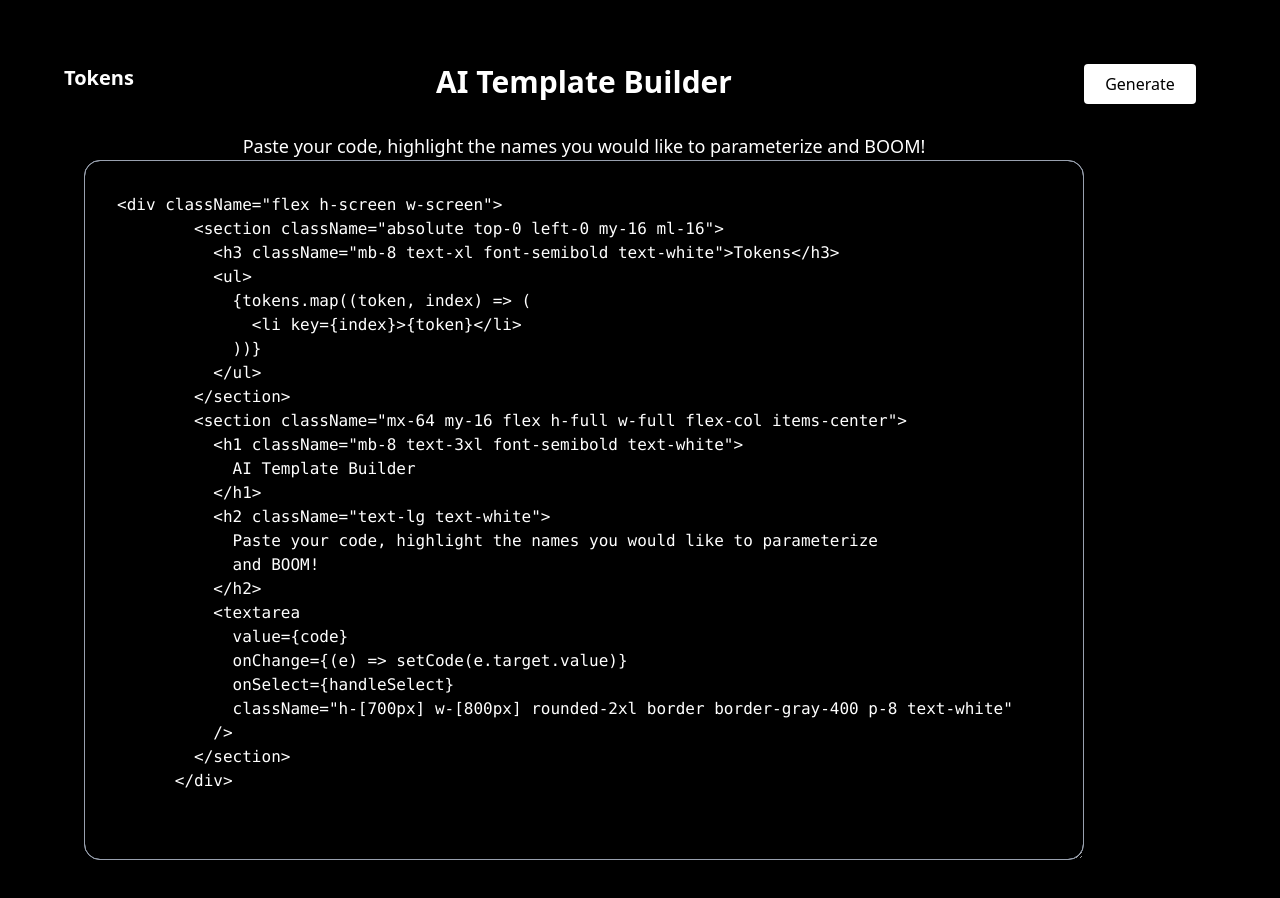
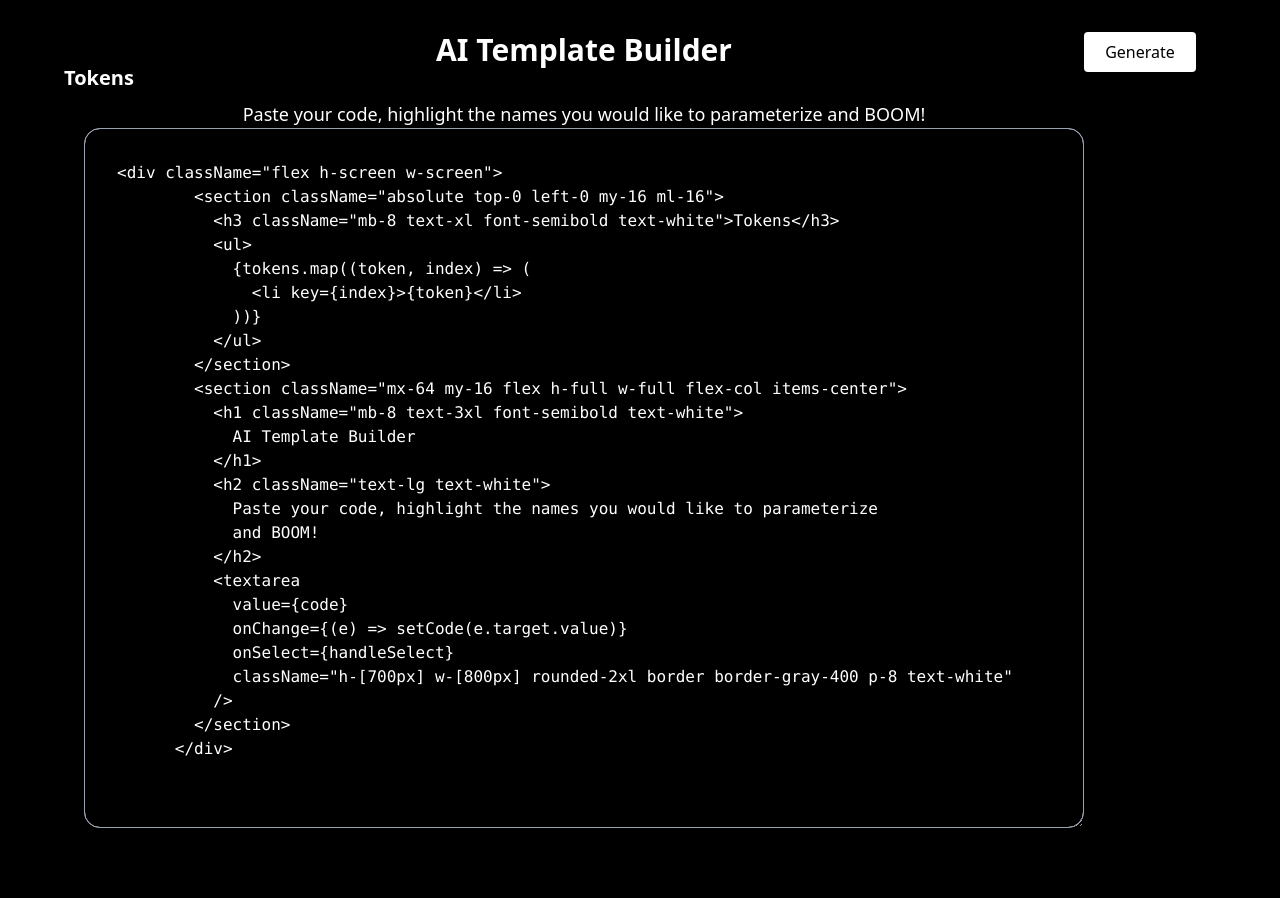
Before and after one commit to iagombermudez/template-builder, a React (Vite) app: page / in a window 1280 px wide. Shown: the top 898 px of the page. After the commit the page ends 864 px from the top, so only its background shows below. Built offline with nearby package versions, Linux system fonts and the light colour scheme.

Commit message:
sync textarea with highlights div

```diff
--- a/src/pages/template-builder-page.hooks.tsx
+++ b/src/pages/template-builder-page.hooks.tsx
@@ -1,4 +1,4 @@
-import { useState, type JSX } from "react";
+import { useRef, useState, type JSX } from "react";
 import type {
   BuilderParameter,
   HexColor,
@@ -152,7 +152,7 @@ export const useTemplateBuilderPageHooks = () => {
   //  2.4) If it's the last one, we should do the same as in the first one, but appending the end
   //       instead of the beginning
   // This function should return only one ReactNode that will be rendered.
-  const buildHighlightedCode = (): JSX.Element => {
+  const buildHighlightedCode = (): Array<JSX.Element | string> => {
     const highlights: Array<{
       color: HexColor;
       position: TextSelectionPosition;
@@ -195,11 +195,7 @@ export const useTemplateBuilderPageHooks = () => {
         );
       }
     }
-    return (
-      <div className="pointer-events-none absolute h-[700px] w-[1000px] overflow-auto rounded-2xl border border-gray-400 p-8 font-mono whitespace-pre text-transparent">
-        {nodes.map((node) => node)}
-      </div>
-    );
+    return nodes.map((node) => node);
   };
 
   // In order to generate the template script, we will need to substitute all the
@@ -280,3 +276,25 @@ export const useTemplateBuilderPageHooks = () => {
     copyTemplateScriptToClipboard,
   };
 };
+
+export const useSynchronizeScrolls = () => {
+  const elementToSyncRef = useRef<HTMLDivElement>(null);
+
+  // This function should be assigned in the `onScroll` method of the element
+  // that will be scrolled. For now, this only works for textareas, as this is
+  // the only use case in the application and overengineering is ~no bueno~.
+  // The other element will not need any functions.
+  // This will sync both
+  // - horizontal scroll (scrollLeft)
+  // - vertical scroll (scrollTop)
+  const syncScroll = (e: React.UIEvent<HTMLTextAreaElement>) => {
+    if (elementToSyncRef?.current) {
+      elementToSyncRef.current.scrollTop = e.currentTarget.scrollTop;
+      elementToSyncRef.current.scrollLeft = e.currentTarget.scrollLeft;
+    }
+  };
+  return {
+    syncScroll,
+    synchingElementRef: elementToSyncRef,
+  };
+};
--- a/src/pages/template-builder-page.tsx
+++ b/src/pages/template-builder-page.tsx
@@ -1,4 +1,7 @@
-import { useTemplateBuilderPageHooks } from "./template-builder-page.hooks";
+import {
+  useSynchronizeScrolls,
+  useTemplateBuilderPageHooks,
+} from "./template-builder-page.hooks";
 
 export const TemplateBuilderPage = () => {
   const {
@@ -18,9 +21,11 @@ export const TemplateBuilderPage = () => {
     copyTemplateScriptToClipboard,
   } = useTemplateBuilderPageHooks();
 
+  const { syncScroll, synchingElementRef } = useSynchronizeScrolls();
+
   return (
     <>
-      <div className="my-16 flex h-screen w-screen justify-center">
+      <div className="my-8 flex h-screen w-screen justify-center">
         <section className="absolute top-0 left-0 my-16 ml-16 w-fit">
           <h3 className="mb-8 text-xl font-semibold text-white">Tokens</h3>
           <ul>
@@ -45,12 +50,18 @@ export const TemplateBuilderPage = () => {
             and BOOM!
           </h2>
           <div className="relative flex gap-4">
-            {buildHighlightedCode()}
+            <div
+              ref={synchingElementRef}
+              className="pointer-events-none absolute h-[700px] w-[1000px] overflow-auto rounded-2xl border border-gray-400 p-8 font-mono whitespace-pre text-transparent"
+            >
+              {buildHighlightedCode()}
+            </div>
             <textarea
               value={code}
+              onScroll={syncScroll}
               onChange={(e) => setCode(e.target.value)}
               onSelect={handleSelect}
-              className="mb-8 min-h-[700px] w-[1000px] rounded-2xl border border-gray-400 p-8 font-mono text-white"
+              className="mb-8 min-h-[700px] w-[1000px] overflow-auto rounded-2xl border border-gray-400 p-8 font-mono text-nowrap text-white"
             />
           </div>
         </section>
```
